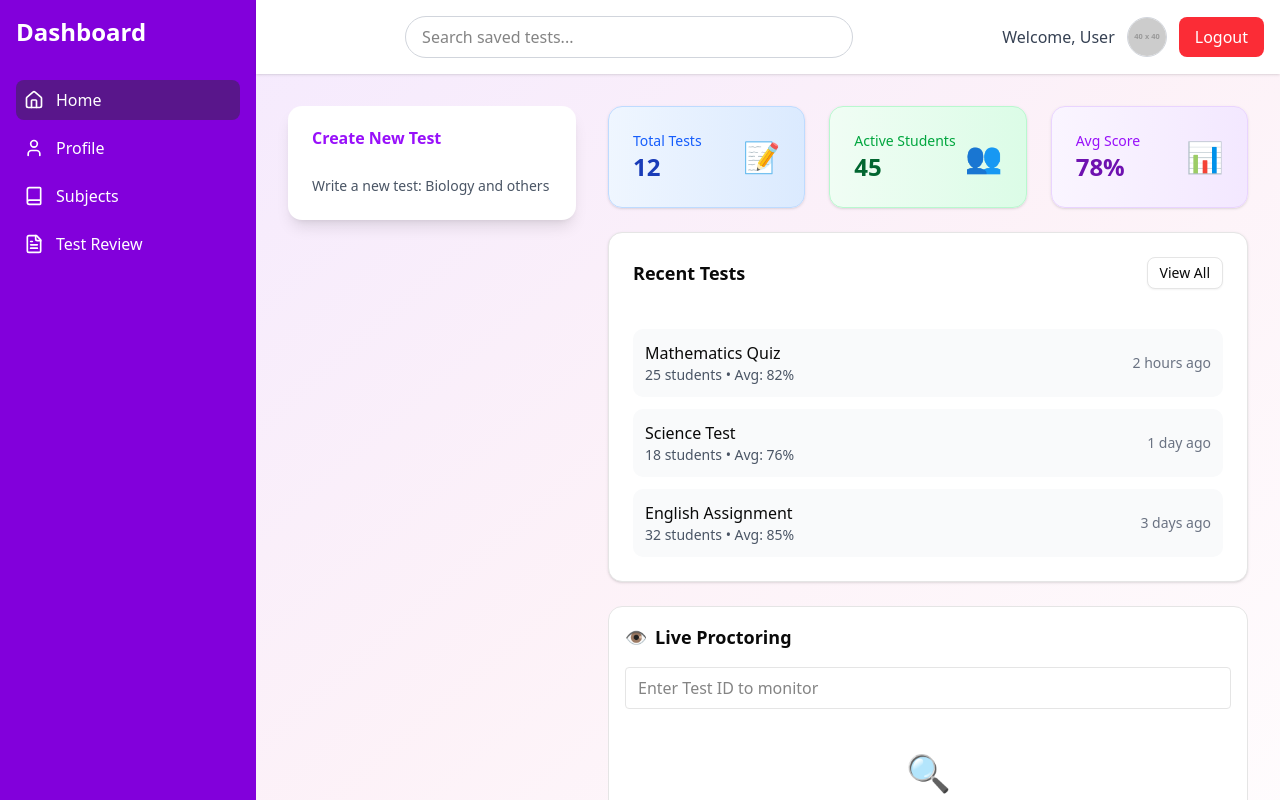
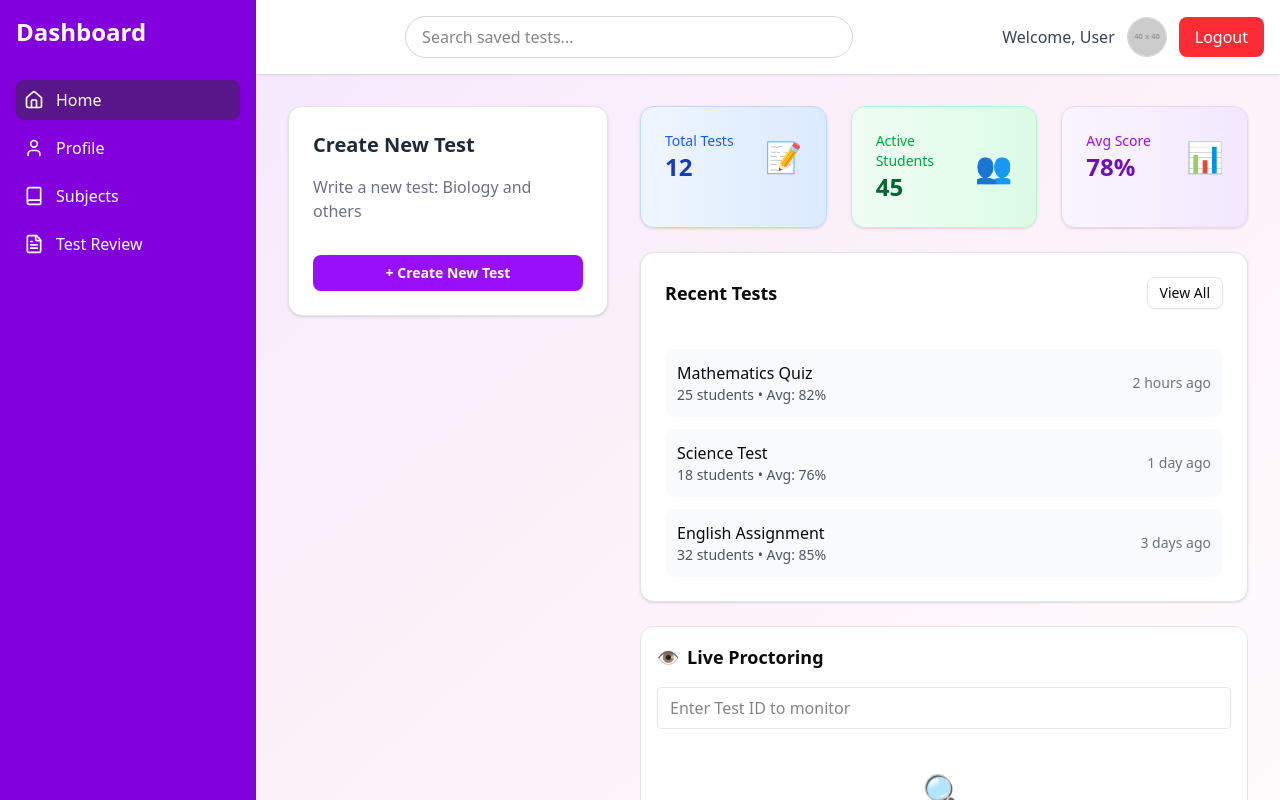
Before and after one commit to prabhat-deep27/procter_app, a React (Vite) app in the folder client/: page /teacher in a window 1280 px wide. Shown: the top 800 px of the page. Built offline with nearby package versions, Linux system fonts and the light colour scheme.

Commit message:
create button correction

```diff
--- a/client/src/pages/TeacherHomePage.jsx
+++ b/client/src/pages/TeacherHomePage.jsx
@@ -2,16 +2,31 @@ import React from 'react';
 import { Link } from 'react-router-dom';
 import { Card } from '../Components/ui/card';
 import { Button } from '../Components/ui/button';
-import TestCard from '../Components/TestCard';
+// We are replacing TestCard, so we can remove this import if it's not used elsewhere.
+// import TestCard from '../Components/TestCard';
 import ProctoringPanel from '../Components/ProctoringPanel';
 
 const TeacherHomePage = () => {
 
   return (
     <div className="flex flex-col lg:flex-row flex-1 p-4 lg:p-8 gap-8">
+      {/* --- EDITED SECTION STARTS HERE --- */}
       <div className="lg:flex-shrink-0">
-        <TestCard />
+        {/* This Card replaces the old <TestCard /> component */}
+        <Card className="p-6 flex flex-col items-start gap-4 bg-white w-full lg:w-80">
+          <h3 className="text-xl font-semibold text-gray-800">Create New Test</h3>
+          <p className="text-gray-500">Write a new test: Biology and others</p>
+
+          {/* This is the new button you wanted to add */}
+          <Link to="/teacher/create-test" className="w-full mt-4">
+            <Button className="w-full bg-purple-600 hover:bg-purple-700 text-white font-bold py-3">
+              + Create New Test
+            </Button>
+          </Link>
+        </Card>
       </div>
+      {/* --- EDITED SECTION ENDS HERE --- */}
+
       <div className="flex-1 space-y-6">
         {/* Quick Stats */}
         <div className="grid grid-cols-1 md:grid-cols-3 gap-6">
```
